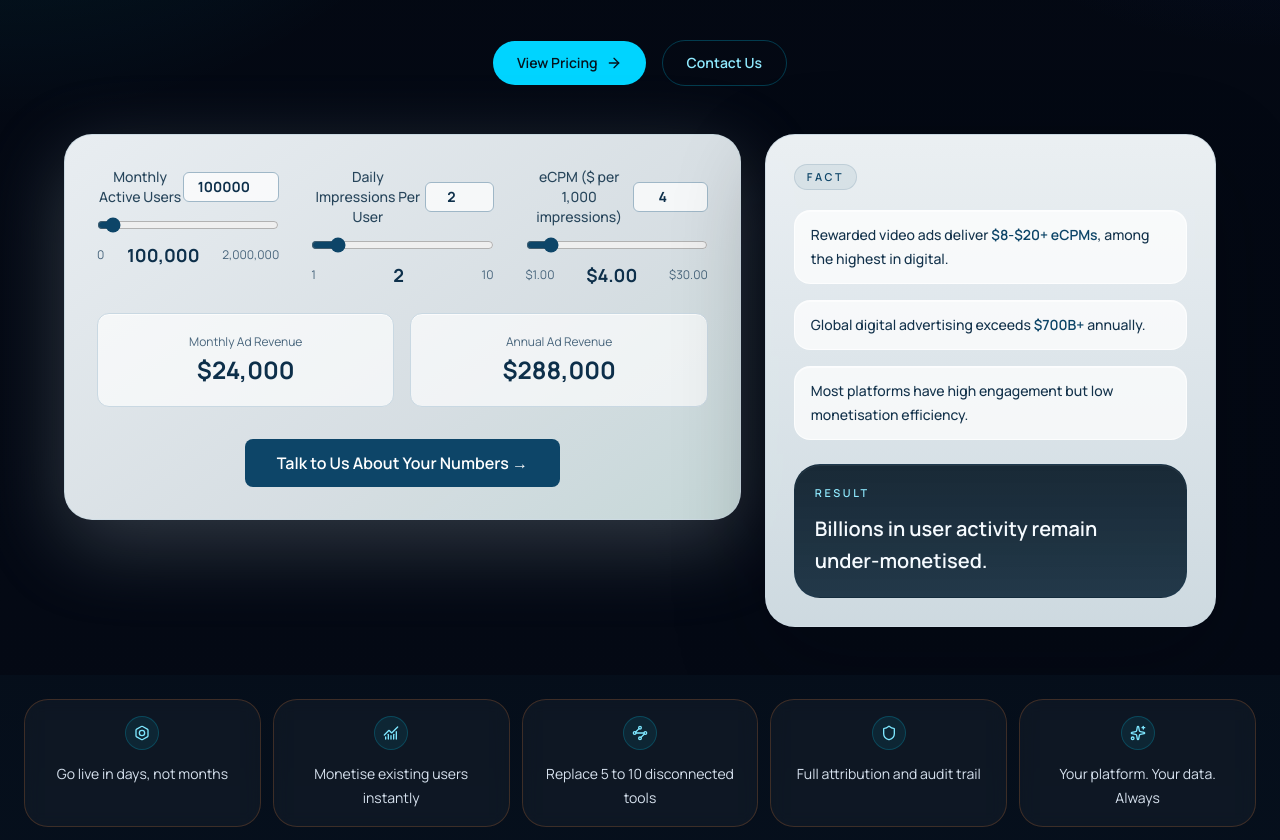
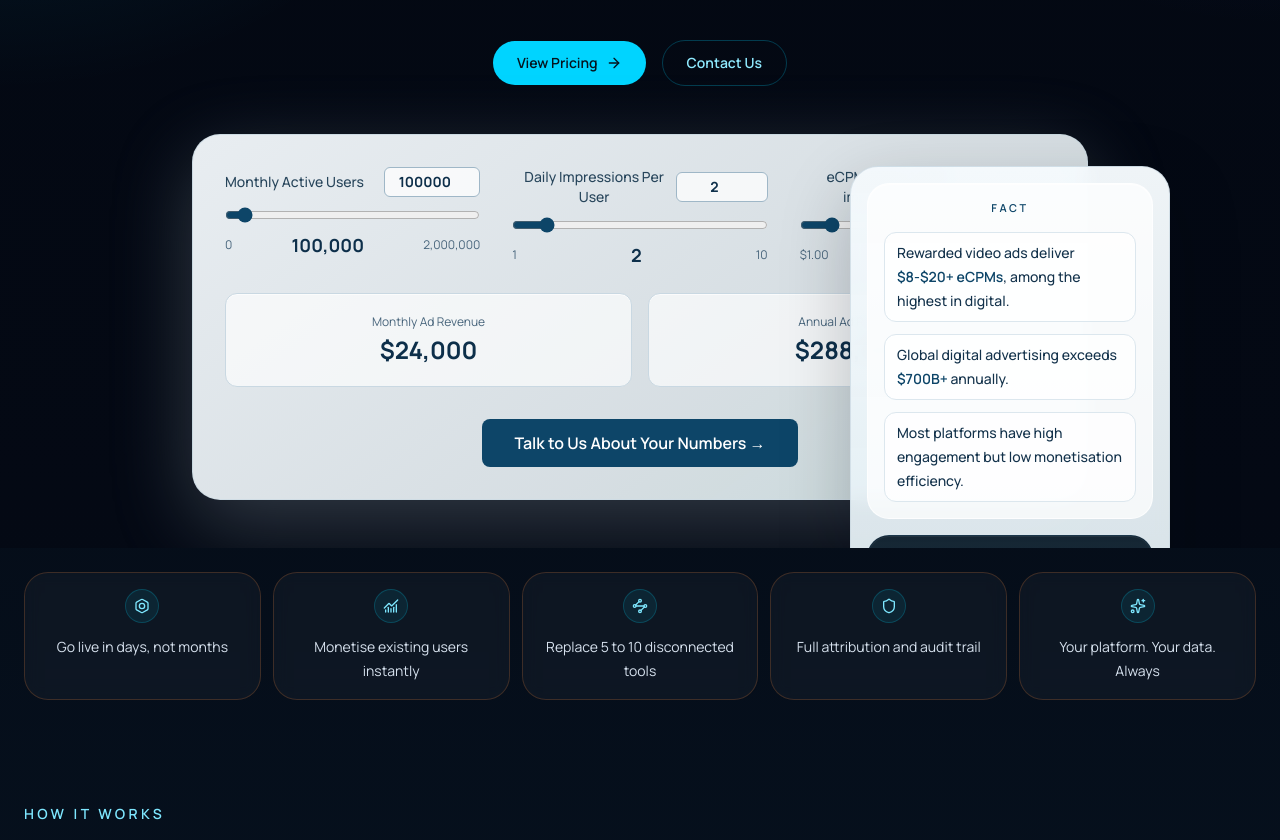
Before and after one commit to morgan9hips-sketch/AdRevTechnologies_Production, a Next.js app in the folder website_production/: page / in a window 1280 px wide. Shown: the part 560-1400 px from the top of the page. Built offline with nearby package versions, Linux system fonts and the light colour scheme.

Commit message:
Refine homepage hero companion card

```diff
--- a/website_production/components/marketing/home/hero-section.tsx
+++ b/website_production/components/marketing/home/hero-section.tsx
@@ -41,50 +41,40 @@ export function HeroSection() {
             </Link>
           </div>
 
-          <div className="mt-12 grid w-full max-w-6xl gap-6 lg:grid-cols-[minmax(0,1.2fr)_minmax(300px,0.8fr)] lg:items-stretch">
-            <div className="min-w-0">
+          <div className="relative mt-12 w-full max-w-5xl">
             <RevenueCalculator />
-            </div>
 
-            <aside className="flex h-full flex-col justify-between rounded-[30px] border border-[#c9d8e2]/70 bg-[linear-gradient(180deg,rgba(244,249,252,0.96),rgba(223,236,242,0.92))] p-6 text-left shadow-[0_30px_90px_rgba(2,6,15,0.28)] backdrop-blur xl:p-7">
-              <div>
-                <div className="inline-flex rounded-full border border-[#0d4568]/12 bg-[#0d4568]/7 px-3 py-1 text-[0.68rem] font-semibold uppercase tracking-[0.24em] text-[#0d4568]">
+            <aside className="mx-auto mt-5 w-full max-w-[320px] rounded-[28px] border border-[#c9d8e2]/70 bg-[linear-gradient(180deg,rgba(244,249,252,0.98),rgba(223,236,242,0.94))] p-4 text-center shadow-[0_24px_70px_rgba(2,6,15,0.22)] backdrop-blur lg:absolute lg:right-[-18px] lg:top-8 lg:mt-0">
+              <div className="rounded-[22px] border border-white/75 bg-white/72 px-4 py-4 shadow-[inset_0_1px_0_rgba(255,255,255,0.65)]">
+                <div className="text-[0.68rem] font-semibold uppercase tracking-[0.24em] text-[#0d4568]">
                   Fact
                 </div>
 
-                <div className="mt-5 space-y-4">
-                  <div className="rounded-2xl border border-white/70 bg-white/72 px-4 py-3 shadow-[inset_0_1px_0_rgba(255,255,255,0.6)]">
-                    <p className="text-sm font-medium leading-6 text-[#13324b]">
+                <div className="mt-4 space-y-3 text-left">
+                  <p className="rounded-xl border border-[#dce7ee] bg-white/76 px-3 py-2 text-sm font-medium leading-6 text-[#13324b]">
                     Rewarded video ads deliver{' '}
                     <span className="font-semibold text-[#0d4568]">
                       $8-$20+ eCPMs
                     </span>
                     , among the highest in digital.
                   </p>
-                  </div>
-                  <div className="rounded-2xl border border-white/70 bg-white/72 px-4 py-3 shadow-[inset_0_1px_0_rgba(255,255,255,0.6)]">
-                    <p className="text-sm font-medium leading-6 text-[#13324b]">
+                  <p className="rounded-xl border border-[#dce7ee] bg-white/76 px-3 py-2 text-sm font-medium leading-6 text-[#13324b]">
                     Global digital advertising exceeds{' '}
-                      <span className="font-semibold text-[#0d4568]">
-                        $700B+
-                      </span>{' '}
+                    <span className="font-semibold text-[#0d4568]">$700B+</span>{' '}
                     annually.
                   </p>
-                  </div>
-                  <div className="rounded-2xl border border-white/70 bg-white/72 px-4 py-3 shadow-[inset_0_1px_0_rgba(255,255,255,0.6)]">
-                    <p className="text-sm font-medium leading-6 text-[#13324b]">
+                  <p className="rounded-xl border border-[#dce7ee] bg-white/76 px-3 py-2 text-sm font-medium leading-6 text-[#13324b]">
                     Most platforms have high engagement but low monetisation
                     efficiency.
                   </p>
                 </div>
               </div>
-              </div>
 
-              <div className="mt-6 rounded-[26px] border border-[#0d4568]/14 bg-[linear-gradient(180deg,rgba(8,25,39,0.92),rgba(10,34,52,0.88))] px-5 py-5 text-white shadow-[inset_0_1px_0_rgba(255,255,255,0.06)]">
+              <div className="mt-4 rounded-[22px] border border-[#0d4568]/14 bg-[linear-gradient(180deg,rgba(8,25,39,0.94),rgba(10,34,52,0.9))] px-4 py-4 text-center text-white shadow-[inset_0_1px_0_rgba(255,255,255,0.06)]">
                 <div className="text-[0.68rem] font-semibold uppercase tracking-[0.24em] text-[#8feaff]">
                   Result
                 </div>
-                <p className="mt-3 text-xl font-semibold leading-8 text-[#f6fbff]">
+                <p className="mt-3 text-lg font-semibold leading-8 text-[#f6fbff]">
                   Billions in user activity remain under-monetised.
                 </p>
               </div>
```
Lines whose indentation alone changed are shown as unchanged.
